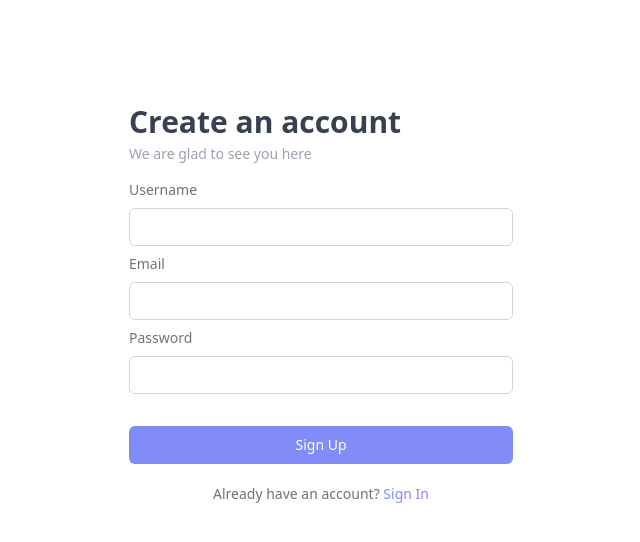
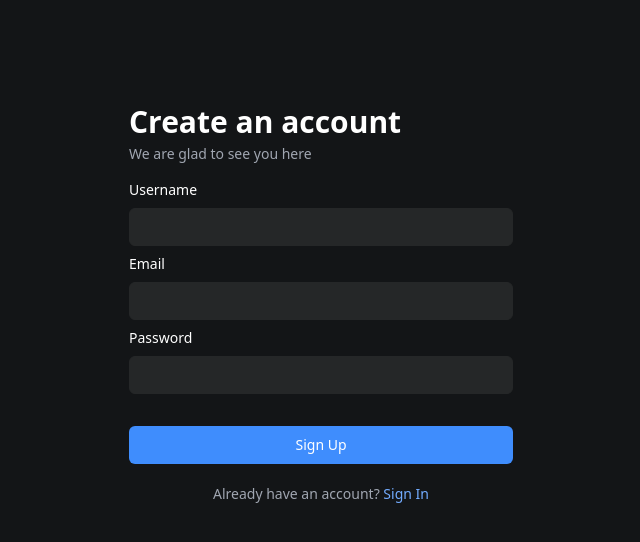
Before and after one commit to Ciggzy1312/drops, a Next.js app in the folder client/: page /auth/register in a window 1280 px wide. Shown: the top 542 px of the page, without its empty margins (319-959 px from the left). Built offline with nearby package versions, Linux system fonts and the light colour scheme.

Commit message:
UI improvement 6.0 : Register screen
Signed-off-by: Ciggzy1312 <deepayanmukherjee1312@gmail.com>

```diff
--- a/client/components/auth/register.tsx
+++ b/client/components/auth/register.tsx
@@ -13,7 +13,7 @@ const RegisterForm : FC = () => {
         e.preventDefault()
 
 
-        const res = await axios.post(`${process.env.NEXT_PUBLIC_URL}api/auth/register`, {
+        const res = await axios.post(`/api/auth/register`, {
             username, email, password
         });
         console.log(res.data)
@@ -25,35 +25,35 @@ const RegisterForm : FC = () => {
             <div className="w-full">
 
                 <div className="my-2">
-                    <h2 className="mt-6 text-3xl font-bold text-gray-700">Create an account</h2>
-                    <p className="mt-1 text-sm font-medium text-gray-400">We are glad to see you here</p>
+                    <h2 className="mt-6 text-3xl font-bold text-white">Create an account</h2>
+                    <p className="mt-1 text-sm font-medium text-[#A0A6B1]">We are glad to see you here</p>
                 </div>
 
                 <div className="">
                     <form className="" onSubmit={handleSubmit}>
-                        <div className="font-medium text-neutral-500">
+                        <div className="font-medium text-white">
                             <div className="flex flex-col">
                                 <label className="py-2 text-sm">Username</label>
-                                <input type="text" required value={username} className="px-3 py-2 border border-gray-300 text-gray-700 rounded-md focus:outline-none focus:border-indigo-400 sm:text-sm" onChange={(e) => setUsername(e.target.value)} />
+                                <input type="text" required value={username} className="px-3 py-2 bg-[#252728] border border-[#252728] text-[#BCC0C8] rounded-md focus:outline-none focus:border-[#3F8DFD] sm:text-sm" onChange={(e) => setUsername(e.target.value)} />
                             </div>
 
                             <div className="flex flex-col">
                                 <label className="py-2 text-sm">Email</label>
-                                <input type="email" required value={email} className="px-3 py-2 border border-gray-300 text-gray-700 rounded-md focus:outline-none focus:border-indigo-400 sm:text-sm" onChange={(e) => setEmail(e.target.value)} />
+                                <input type="email" required value={email} className="px-3 py-2 bg-[#252728] border border-[#252728] text-[#BCC0C8] rounded-md focus:outline-none focus:border-[#3F8DFD] sm:text-sm" onChange={(e) => setEmail(e.target.value)} />
                             </div>
 
                             <div className="flex flex-col">
                                 <label className="py-2 text-sm">Password</label>
-                                <input type="password" required value={password} className="px-3 py-2 border border-gray-300 text-gray-700 rounded-md focus:outline-none focus:border-indigo-400 sm:text-sm" onChange={(e) => setPassword(e.target.value)} />
+                                <input type="password" required value={password} className="px-3 py-2 bg-[#252728] border border-[#252728] text-[#BCC0C8] rounded-md focus:outline-none focus:border-[#3F8DFD] sm:text-sm" onChange={(e) => setPassword(e.target.value)} />
                             </div>
                         </div>
 
                         <div className="mt-8">
-                            <button type="submit" className="group relative w-full flex justify-center py-2 px-4 border border-transparent text-sm font-medium rounded-md text-white bg-indigo-400 hover:bg-indigo-500 focus:outline-none focus:ring-2 focus:ring-offset-2 focus:ring-indigo-500">Sign Up</button>
+                            <button type="submit" className="group relative w-full flex justify-center py-2 px-4 border border-transparent text-sm font-medium rounded-md text-white bg-[#3F8DFD] hover:bg-[#1877FF] focus:outline-none focus:ring-2 focus:ring-offset-2 focus:bg-[#1877FF]">Sign Up</button>
                         </div>
 
-                        <div className="mt-5 text-sm text-gray-500 text-center">
-                            <h3 className="">Already have an account? <Link href={"/auth/login"}><span className="text-indigo-400 font-medium cursor-pointer">Sign In</span></Link></h3>
+                        <div className="mt-5 text-sm text-[#A0A6B1] text-center">
+                            <h3 className="">Already have an account? <Link href={"/auth/login"}><span className="text-[#73ACFF] hover:text-[#3F8DFD] font-medium cursor-pointer">Sign In</span></Link></h3>
                         </div>
                     </form>
                 </div>
--- a/client/pages/auth/register.tsx
+++ b/client/pages/auth/register.tsx
@@ -3,7 +3,7 @@ import RegisterForm from "../../components/auth/register"
 
 const Register: NextPage = () => {
     return (
-        <div className="">
+        <div className="bg-[#131517] min-h-screen">
             <RegisterForm />
         </div>
     )
```
